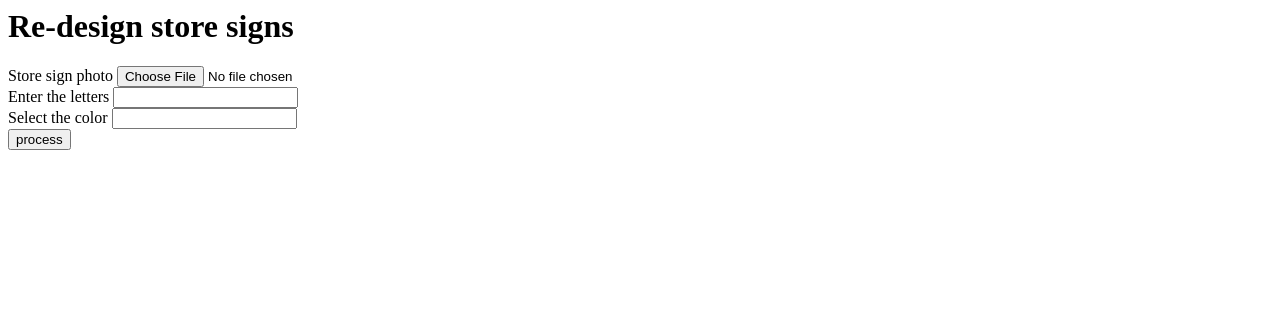
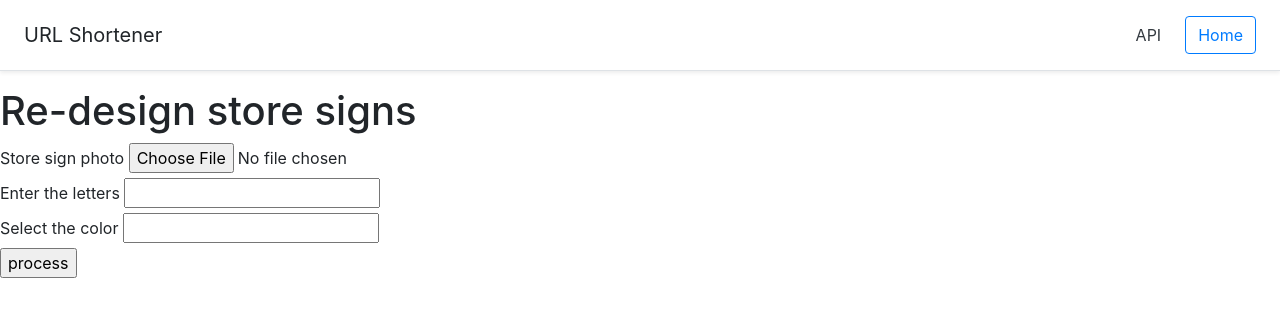
Before and after one commit to StellarApp/dl-image-recognition, a Flask app: page / in a window 1280 px wide. Shown: the top 317 px of the page. Run offline with Flask 2, Linux system fonts and the light colour scheme; some libraries are stand-ins or nearby versions.

Commit message:
add styles on header

```diff
--- a/app.py
+++ b/app.py
@@ -15,7 +15,7 @@ print(__name__)
 
 @app.route("/")
 def home():
-    if 'user1' in session:
+    if 'user1' in session.keys():
         res = session['user1']
         return render_template('home.html', photos=res)
     else:
@@ -76,5 +76,9 @@ def page_not_found(error):
 
 @app.route('/api/user1/photos')
 def fetch_all():
-    res = session['user1']
-    return jsonify(res)
+    if 'user1' in session.keys():
+        res = session['user1']
+        return jsonify(res)
+    else:
+        flash('There is no data in the api. Please add an image')
+        return redirect(url_for('home'))
--- a/templates/header.html
+++ b/templates/header.html
@@ -1,13 +1,34 @@
+<!doctype html>
+<html lang="en">
 <head>
-    <title>
-        {% block title %}{% endblock %}
-    </title>
+    <meta charset="utf-8">
+    <meta name="viewport" content="width=device-width, initial-scale=1, shrink-to-fit=no">
+    <link rel="stylesheet" href="{{ url_for('static', filename='bootstrap.min.css') }}">
+    <title>{% block title %}{% endblock %}</title>
 </head>
+<body>
+
+  <div class="d-flex flex-column flex-md-row align-items-center p-3 px-md-4 mb-3 bg-white border-bottom shadow-sm">
+    <h5 class="my-0 mr-md-auto font-weight-normal">URL Shortener</h5>
+    <nav class="my-2 my-md-0 mr-md-3">
+      <a class="p-2 text-dark" href="{{ url_for('fetch_all') }}">API</a>
+    </nav>
+    <a class="btn btn-outline-primary" href="{{ url_for('home') }}">Home</a>
+  </div>
 
 {% for message in get_flashed_messages() %}
-<h2>{{ message }}</h2>
+<div class="container text-center">
+    <div class="p-3 mb-2 bg-danger text-white">{{ message }}</div>
+</div>
+<br>
 {% endfor %}
 
-{% block main %}
+{% block main %}{% endblock %}
 
-{% endblock %}
+  <!-- jQuery first, then Popper.js, then Bootstrap JS -->
+  <script src="{{ url_for('static', filename='jquery-3.3.1.slim.min.js') }}"></script>
+  <script src="{{ url_for('static', filename='popper.min.js') }}"></script>
+  <script src="{{ url_for('static', filename='bootstrap.min.js') }}"></script>
+</body>
+
+</html>
```
